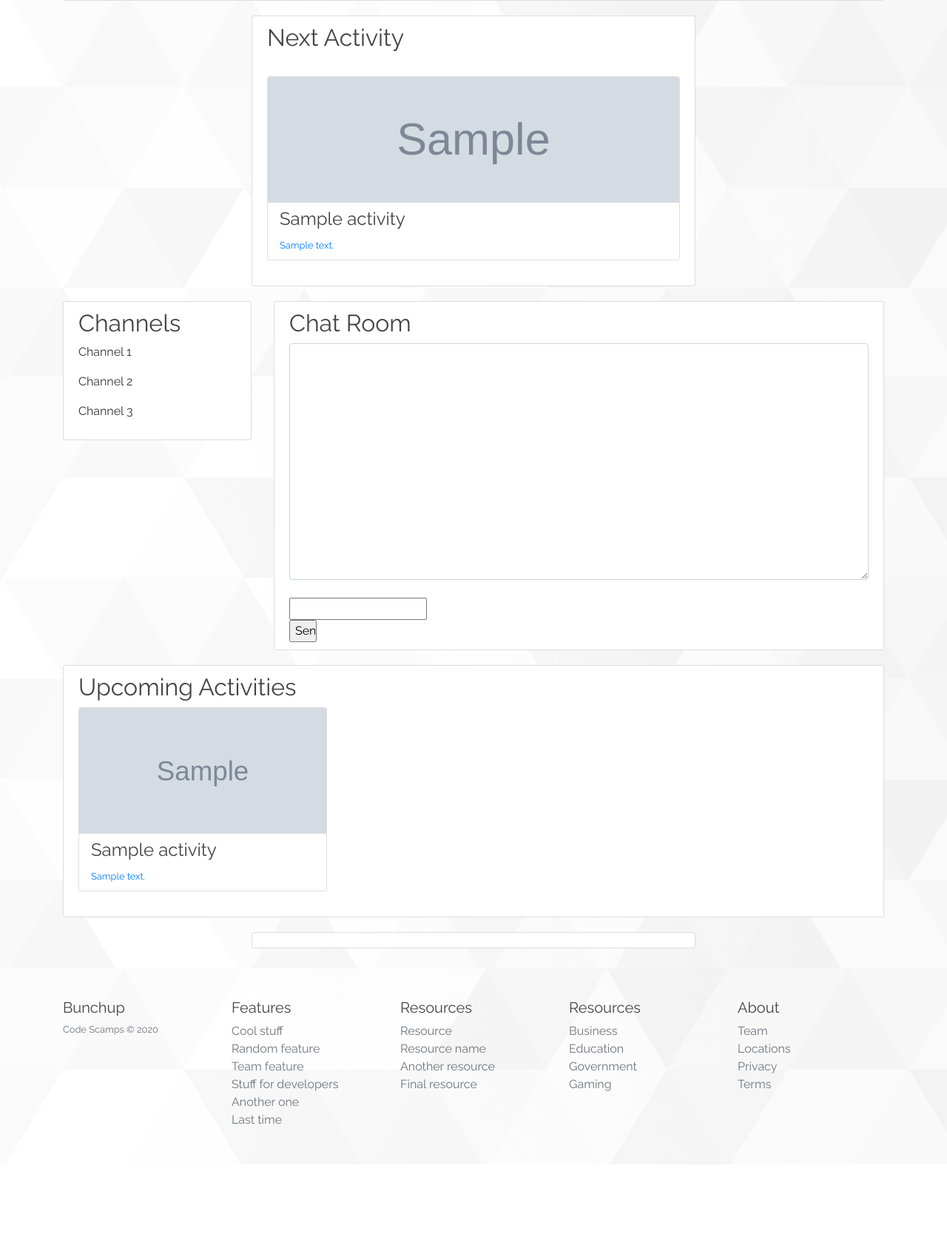
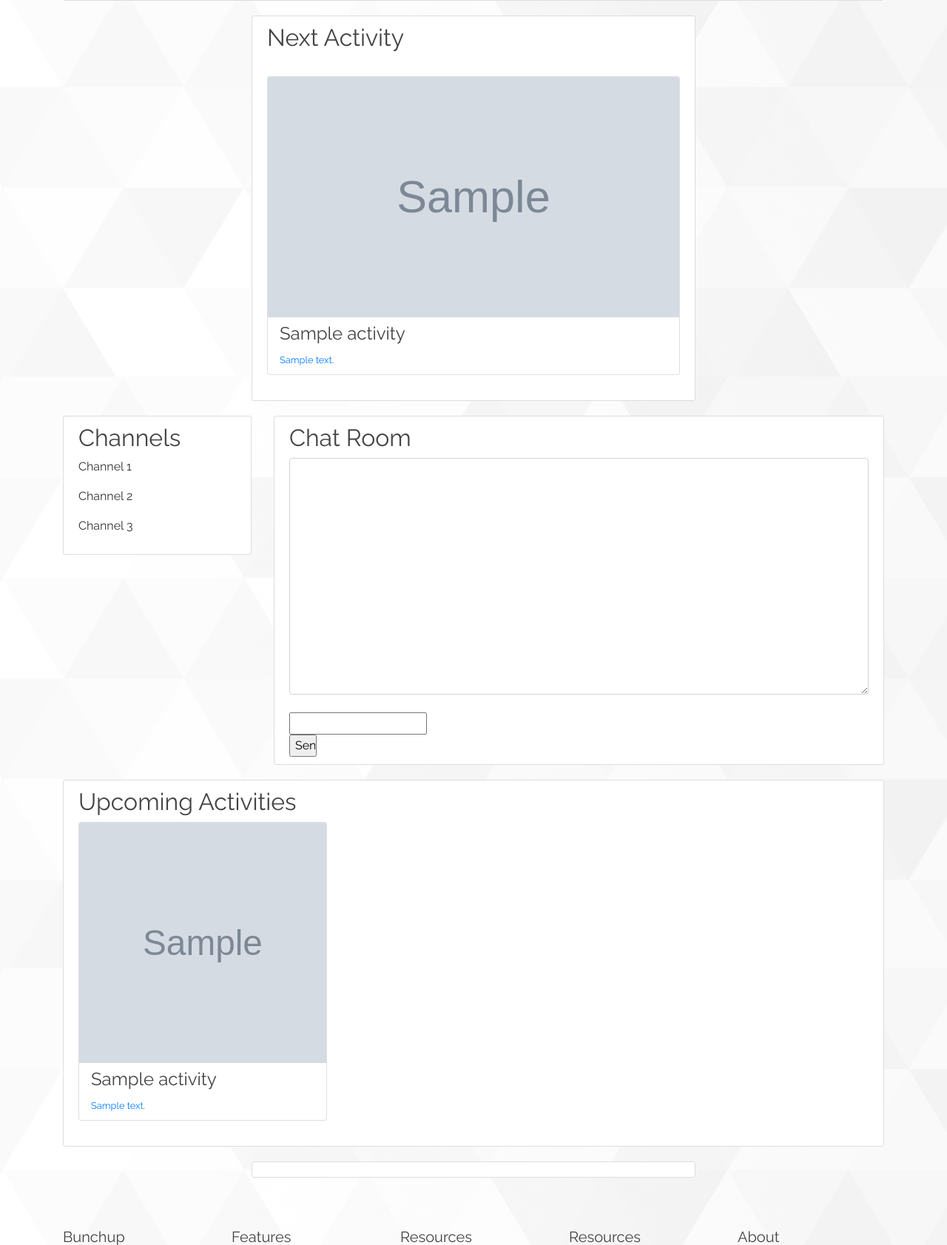
Before and after one commit to lloydtao/Hackathon-NASA-2020, a Django app: page /hub/1/ in a window 1280 px wide. Shown: the part 291-1974 px from the top of the page at 74% size. Before the commit the page ends 1811 px from the top, so only its background shows below. Run offline with Django 3.2, Linux system fonts and the light colour scheme; tables that the repository leaves empty hold one stand-in row (values such as "Sample post"); grey boxes marked "Sample" are stand-in pictures; some libraries are stand-ins or nearby versions.

Commit message:
Increase size of next activity on hub view

```diff
--- a/src/bunchup/static/bunchup/css/main.css
+++ b/src/bunchup/static/bunchup/css/main.css
@@ -96,7 +96,7 @@ background-size: cover;
 }
 
 .card-img-top {
-    height: 170px;
+    height: 325px;
 }
 
 /* Chat Styles */
```
